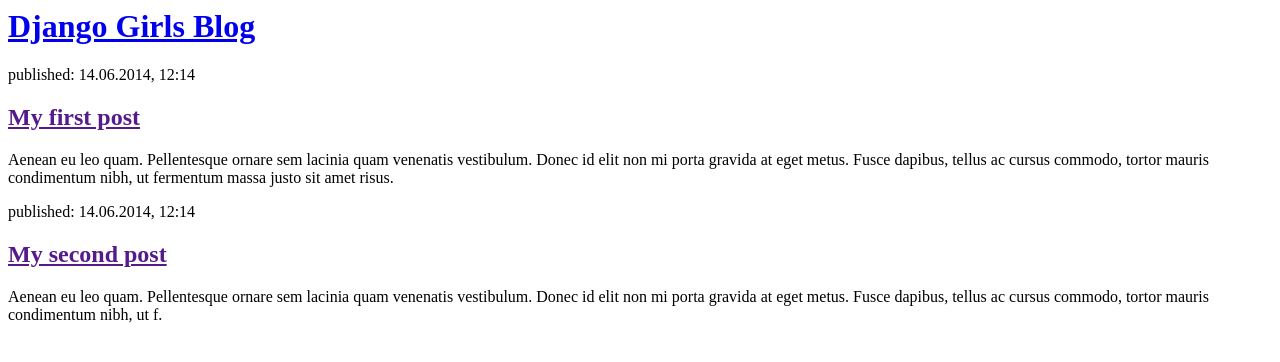
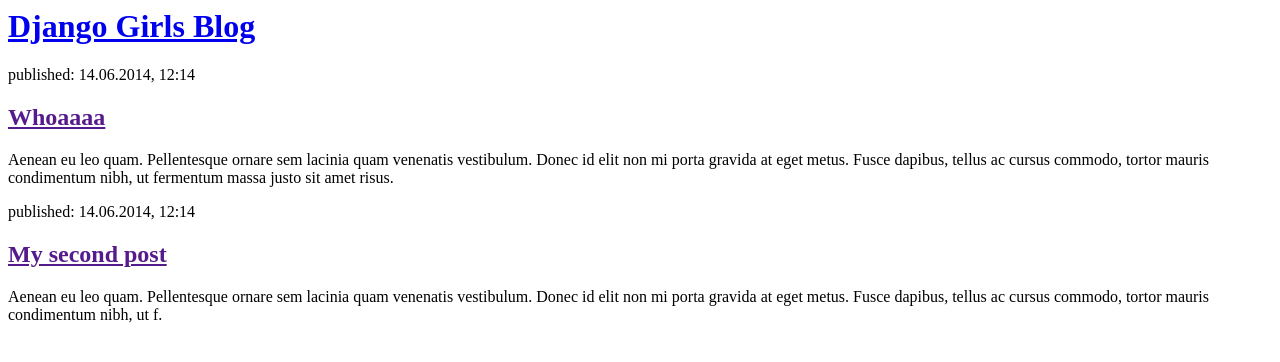
Before and after one commit to gloriahigley/djangogirlsblog, a Django app: page / in a window 1280 px wide. Shown: the top 362 px of the page. Run offline with Django 3.2, Linux system fonts and the light colour scheme.

Commit message:
add blog template

```diff
--- a/blog/templates/blog/post_list.html
+++ b/blog/templates/blog/post_list.html
@@ -9,7 +9,7 @@
 
             <div>
                 <p>published: 14.06.2014, 12:14</p>
-                <h2><a href="">My first post</a></h2>
+                <h2><a href="">Whoaaaa</a></h2>
                 <p>Aenean eu leo quam. Pellentesque ornare sem lacinia quam venenatis vestibulum. Donec id elit non mi porta gravida at eget metus. Fusce dapibus, tellus ac cursus commodo, tortor mauris condimentum nibh, ut fermentum massa justo sit amet risus.</p>
             </div>
 
--- a/mysite/urls.py
+++ b/mysite/urls.py
@@ -16,9 +16,6 @@ Including another URLconf
 from django.contrib import admin
 from django.urls import path, include
 
-#from django.conf.urls import url
-#from django.contrib import admin
-
 urlpatterns = [
     path('admin/', admin.site.urls),
     path('', include('blog.urls')),
```
Also changed, not shown: db.sqlite3.
